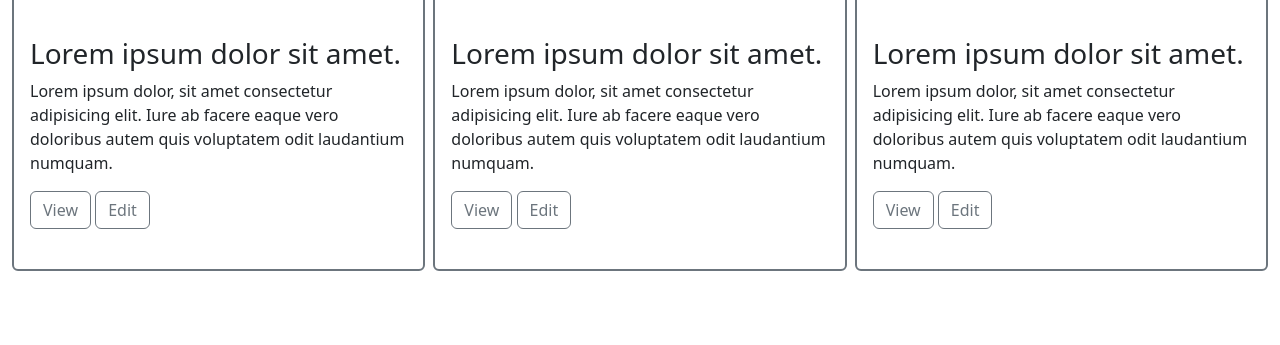
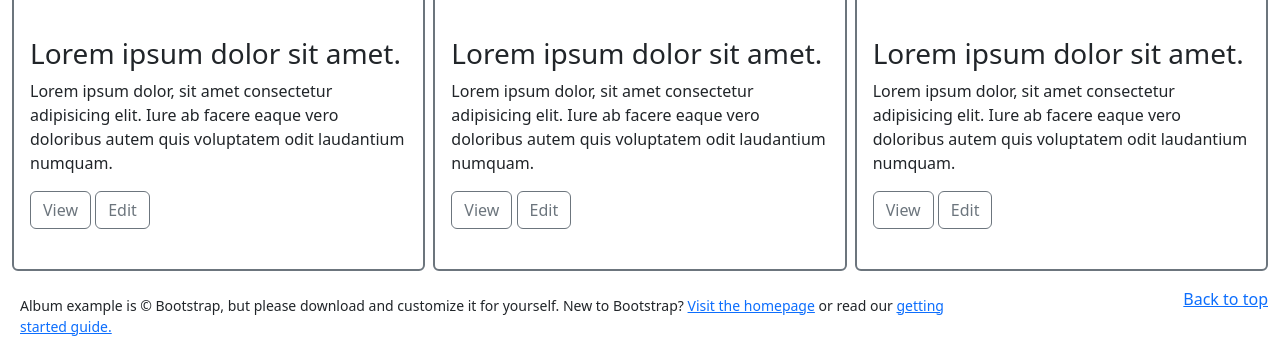
Before and after one commit to BunyodbekNasriddinov/bootstrap, a plain HTML site: page index.html in a window 1280 px wide. Shown: the part 1763-2108 px from the top of the page. Before the commit the page ends 2050 px from the top, so only its background shows below. Drawn offline with Linux system fonts and the light colour scheme.

Commit message:
Footer section add

```diff
--- a/index.html
+++ b/index.html
@@ -290,6 +290,21 @@
         </div>
       </section>
     </main>
+    <footer class="footer">
+      <div class="container-fluid w-100">
+        <div class="d-flex justify-content-between">
+          <div class="w-75 p-2">
+            <small class="d-block">
+              Album example is © Bootstrap, but please download and customize it
+              for yourself. New to Bootstrap?
+              <a class="" href="#">Visit the homepage</a> or read our
+              <a href="">getting started guide.</a>
+            </small>
+          </div>
+          <a class="d-block" href="#">Back to top</a>
+        </div>
+      </div>
+    </footer>
     <script src="https://cdnjs.cloudflare.com/ajax/libs/font-awesome/5.14.0/js/all.min.js"></script>
   </body>
 </html>
```
